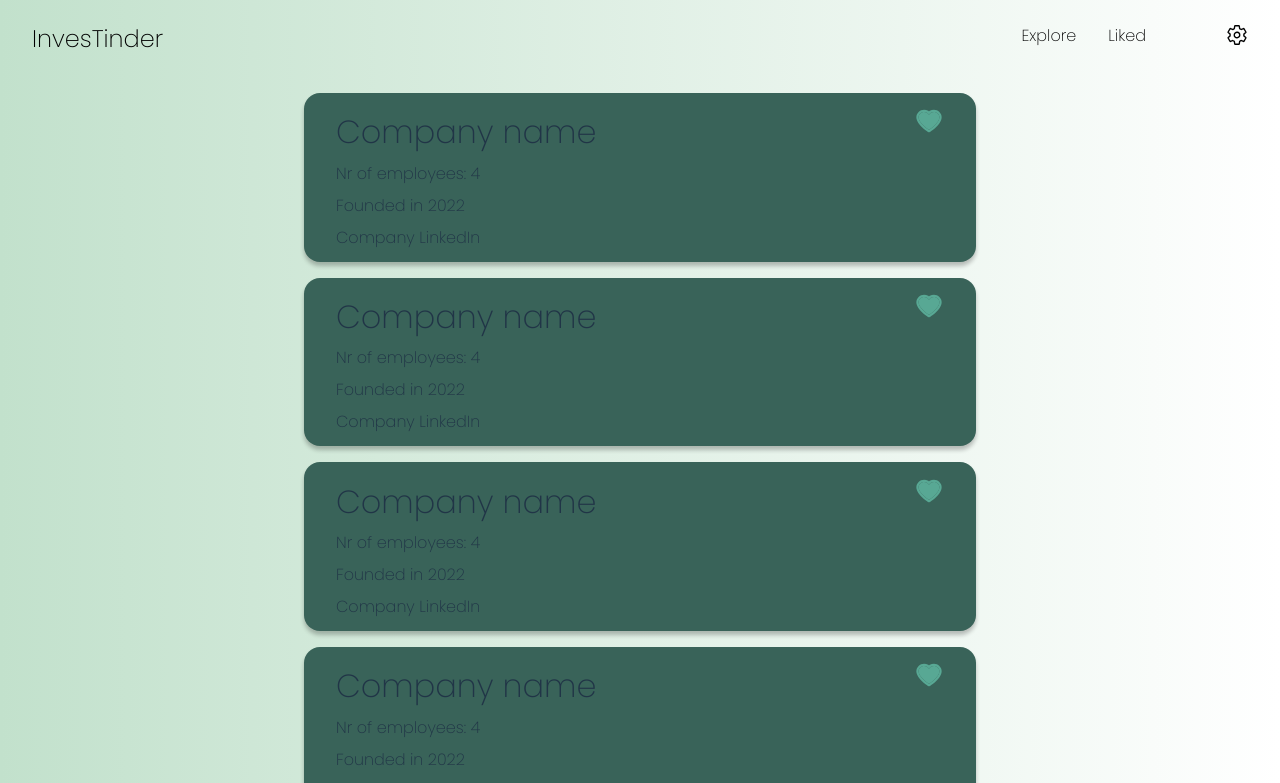
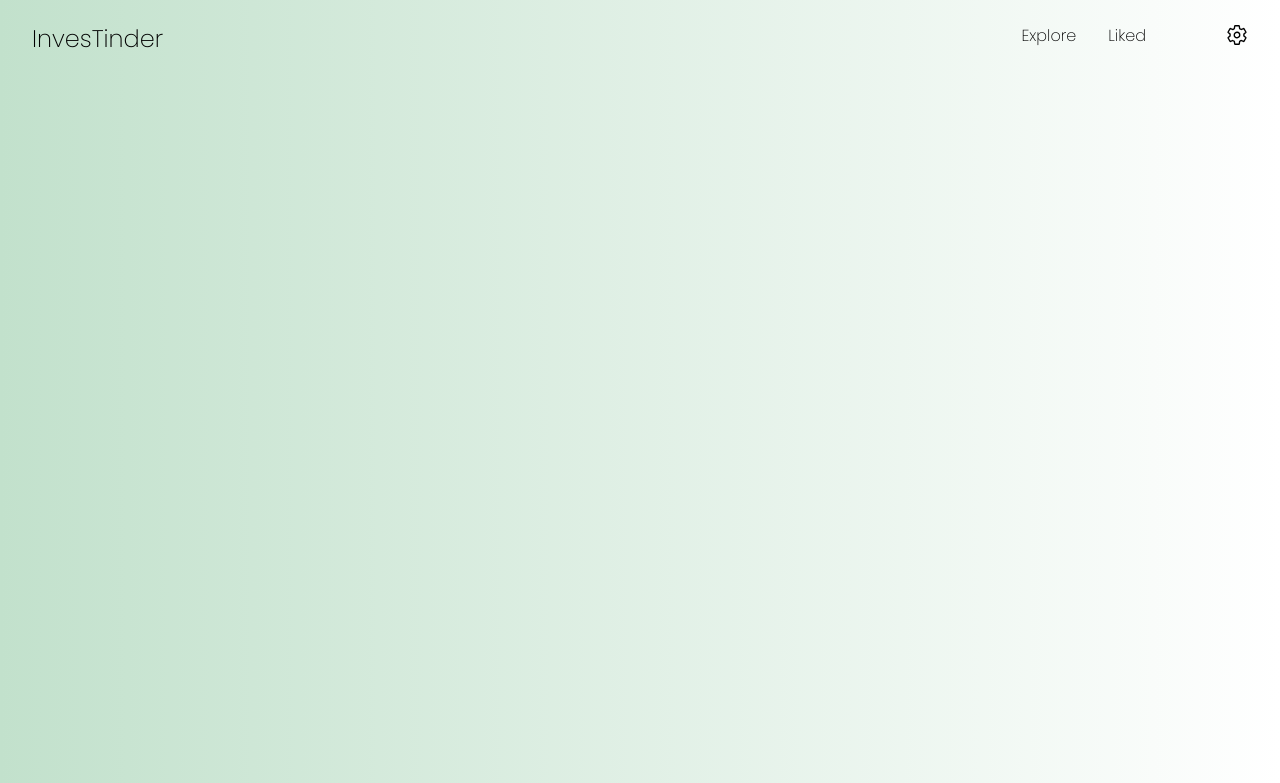
Before and after one commit to Amandabru/VCLeadGenerator, a React (Vite) app in the folder client/: page /saved in a window 1280 px wide. Shown: the top 783 px of the page. Built offline with nearby package versions, Linux system fonts and the light colour scheme.

Commit message:
functionality of saving and unsaving

```diff
--- a/client/src/components/LikedCardComponent.jsx
+++ b/client/src/components/LikedCardComponent.jsx
@@ -1,19 +1,26 @@
 import './LikedCardComponent.css';
 import {AiTwotoneHeart} from 'react-icons/ai';
+import { useDispatch } from 'react-redux';
+import { unsaveCompany } from '../redux/features/savedCompaniesSlice.js';
 
+function LikedCard({company}) {
+    const dispatch = useDispatch();
 
-function LikedCard() {
+    const handleUnsaveClick = () => {
+        dispatch(unsaveCompany(company));
+    };
+
     return (
         <div className='outer-div'>
             <div className='liked-card-container'>
                 <div className='header'>
                     <h1 className='company-name'>
-                        Company name
+                        {company.name}
                     </h1>
-                    <AiTwotoneHeart size={30} color="#58A894"/>
+                    <AiTwotoneHeart size={30} color="#58A894" onClick={handleUnsaveClick}/>
                 </div>
                 <p>
-                    Nr of employees: 4
+                    Nr of employees: {company.size}
                 </p>
                 <p>
                     Founded in 2022
--- a/client/src/pages/ExplorePage.jsx
+++ b/client/src/pages/ExplorePage.jsx
@@ -4,8 +4,11 @@ import {RxCross2} from 'react-icons/rx';
 import {AiOutlineHeart} from 'react-icons/ai';
 import { useSelector } from 'react-redux';
 import { useState } from 'react';
+import { useDispatch } from 'react-redux';
+import { saveCompany } from '../redux/features/savedCompaniesSlice.js';
 
 function ExplorePage() {
+    const dispatch = useDispatch();
     const companies = useSelector((state) => state.card.companies);
 
     const [currentCompanyIndex, setCurrentCompanyIndex] = useState(0);
@@ -18,6 +21,10 @@ function ExplorePage() {
 
     const currentCompany = companies[currentCompanyIndex];
 
+    const handleSaveClick = () => {
+        dispatch(saveCompany(currentCompany));
+    };
+
     return (
         <div className="explore-container">
             <CardComponent company={currentCompany}/>
@@ -25,7 +32,7 @@ function ExplorePage() {
                 <button className="remove-button" onClick={showNextCompany}>
                     <RxCross2 color="black" size={30}/>
                 </button>
-                <button className="save-button" onClick={showNextCompany}>
+                <button className="save-button" onClick={() => { showNextCompany(); handleSaveClick(); }}>
                     <AiOutlineHeart color="#58A894" size={30}/>
                 </button>
             </div>
--- a/client/src/pages/LikedPage.jsx
+++ b/client/src/pages/LikedPage.jsx
@@ -1,14 +1,14 @@
 import LikedCard from "../components/LikedCardComponent";
+import { useSelector } from 'react-redux';
 
 function SavedPage() {
+    const savedCompanies = useSelector((state) => state.savedCompanies);
+
     return (
         <div>
-           <LikedCard/>
-           <LikedCard/>
-           <LikedCard/>
-           <LikedCard/>
-           <LikedCard/>
-           <LikedCard/>
+            {savedCompanies.map((company) => (
+                <LikedCard key={company.name} company={company} />
+            ))}
         </div>
     );
 }
--- /dev/null
+++ b/client/src/redux/features/savedCompaniesSlice.js
@@ -0,0 +1,18 @@
+import { createSlice } from '@reduxjs/toolkit';
+
+const savedCompaniesSlice = createSlice({
+  name: 'savedCompanies',
+  initialState: [],
+  reducers: {
+    saveCompany: (state, action) => {
+      state.push(action.payload);
+    },
+    unsaveCompany: (state, action) => {
+        return state.filter((company) => company.name !== action.payload.name);
+    },
+  },
+});
+
+export const { saveCompany, unsaveCompany } = savedCompaniesSlice.actions;
+
+export default savedCompaniesSlice.reducer;
--- a/client/src/redux/store.js
+++ b/client/src/redux/store.js
@@ -1,9 +1,11 @@
 import { configureStore } from '@reduxjs/toolkit';
 import cardReducer from './features/cardSlice.js';
+import savedCompaniesReducer from './features/savedCompaniesSlice.js';
 
 const store = configureStore({
     reducer: {
         card: cardReducer,
+        savedCompanies: savedCompaniesReducer,
     },
 });
 
```
